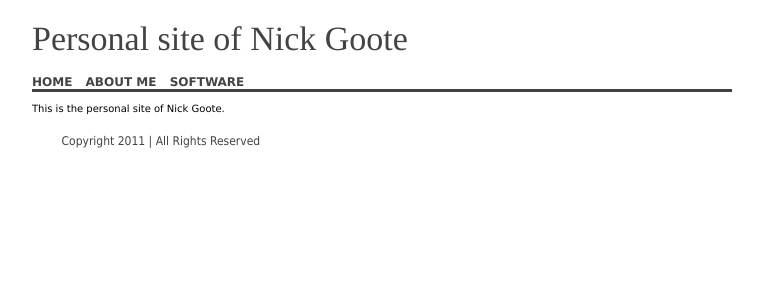
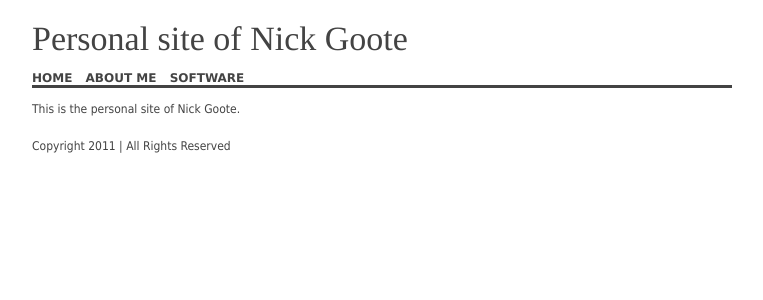
Before and after one commit to SaintNicholas/saintnicholas.github.com, a Jekyll site: the page built from index.markdown, in a window 1280 px wide. Shown: the top 300 px of the page, without its empty margins (258-1021 px from the left). Built offline with Jekyll 4.4.1, drawn with Linux system fonts in a browser that asks for light colours.

```diff
--- a/css/css.css
+++ b/css/css.css
@@ -37,28 +37,23 @@
 #menu
 {
     margin:         0 0;
-    #height:         29px;
     float:          center;
-    padding:        10px 0 0 0;
+    padding:        6px 0 0 0;
     background-color: #FFFFFF;
 
 
     border-bottom-style: solid;
     border-width:       3px;
-    #border-color:       #879999;
     border-color: #434343;
 }
 
 #menu a:link, #menu a:active, #menu a:visited, #menu a:hover
 {
-    #color:           #FFFFFF;
     color: #434343;
-    #padding:         3px 5px;
     padding: 0 0 0 0;
     margin:          0 10px 0 0;
     font-size:       1.2em;
     font-family:     'lucida grande', arial, sans-serif;
-    #background-color: #434343;
     font-weight:     bold;
     text-decoration: none;
 }
@@ -109,8 +104,9 @@
 #footer
 {
     margin:          0 auto;
-	width:           641px;
-	#height:          19px;
+    #border-top-style: solid;
+    #border-width:       1px;
+    #border-color: #434343;
 }
 
 #footer span
@@ -119,6 +115,5 @@
 	position:        relative;
 	font-family:     Tahoma;
 	font-size:       1.2em;
-	#padding:         10px;
 	color:           #434343;
 }
```
Also changed, not shown: about/index.markdown (renamed from about/index.html), index.markdown (renamed from index.html). Lines whose indentation alone changed are shown as unchanged.
